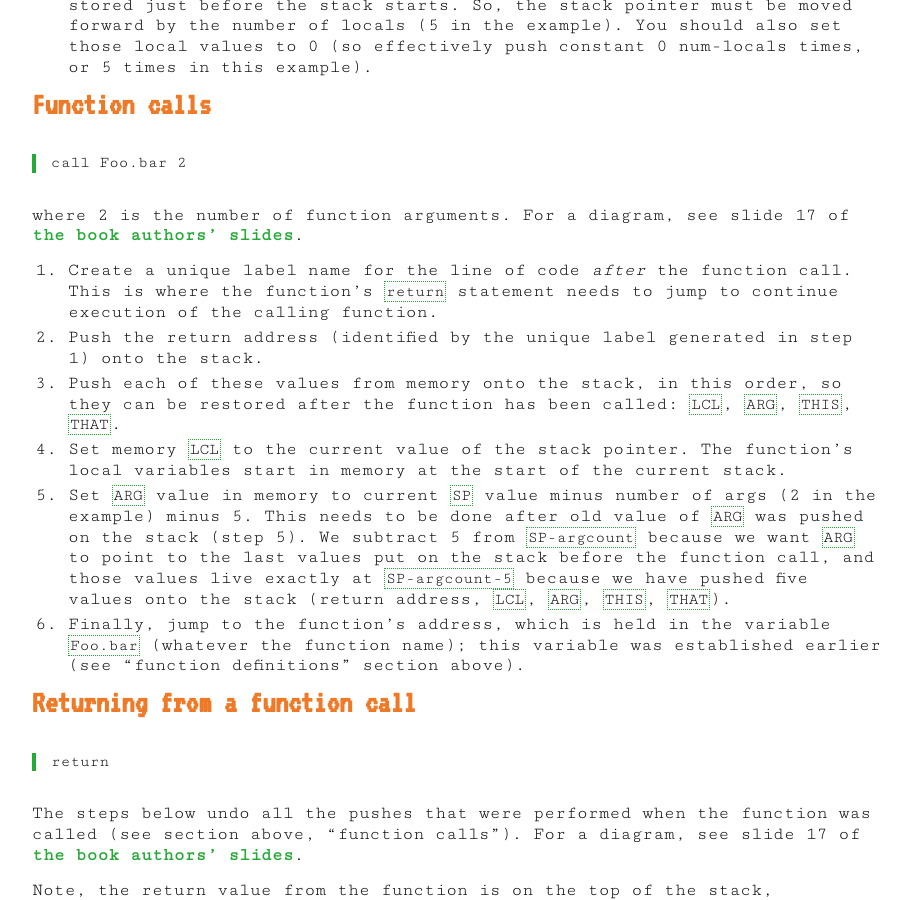
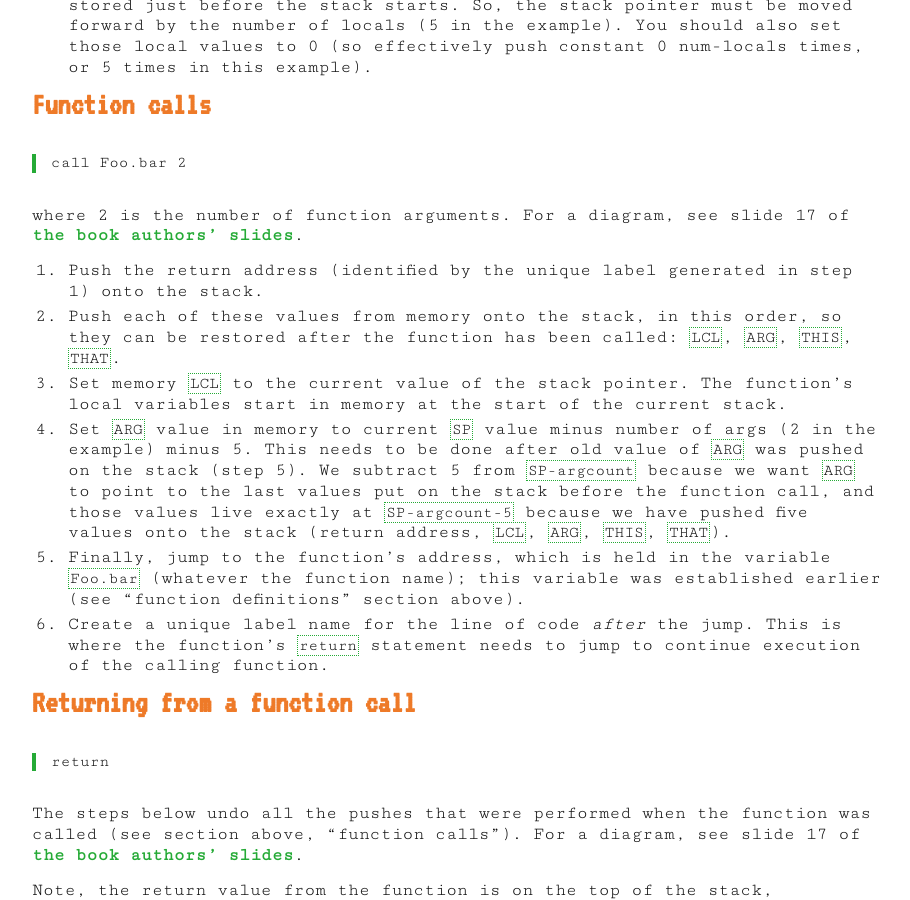
Before and after one commit to joshuaeckroth/csci201-website, a Jekyll site: the page built from notes/vm.markdown, in a window 1280 px wide and 900 px high, scrolled down 3299 px. Shown: the whole window, without its empty margins (183-1093 px from the left). Built offline with Jekyll 4.4.1, drawn with Linux system fonts in a browser that asks for light colours; Markdown is read by kramdown in place of the engine named in the settings.

Commit message:
Fixed vm notes again

```diff
--- a/notes/vm.markdown
+++ b/notes/vm.markdown
@@ -133,12 +133,13 @@ call Foo.bar 2
 
 where 2 is the number of function arguments. For a diagram, see slide 17 of [the book authors' slides](http://www.nand2tetris.org/lectures/PDF/lecture%2008%20virtual%20machine%20II.pdf).
 
-1. Create a unique label name for the line of code *after* the function call. This is where the function's `return` statement needs to jump to continue execution of the calling function.
 2. Push the return address (identified by the unique label generated in step 1) onto the stack.
 3. Push each of these values from memory onto the stack, in this order, so they can be restored after the function has been called: `LCL`, `ARG`, `THIS`, `THAT`.
 4. Set memory `LCL` to the current value of the stack pointer. The function's local variables start in memory at the start of the current stack.
 5. Set `ARG` value in memory to current `SP` value minus number of args (2 in the example) minus 5. This needs to be done after old value of `ARG` was pushed on the stack (step 5). We subtract 5 from `SP-argcount` because we want `ARG` to point to the last values put on the stack before the function call, and those values live exactly at `SP-argcount-5` because we have pushed five values onto the stack (return address, `LCL`, `ARG`, `THIS`, `THAT`).
 6. Finally, jump to the function's address, which is held in the variable `Foo.bar` (whatever the function name); this variable was established earlier (see "function definitions" section above).
+7. Create a unique label name for the line of code *after* the jump. This is where the function's `return` statement needs to jump to continue execution of the calling function.
+
 
 ### Returning from a function call
 
```
